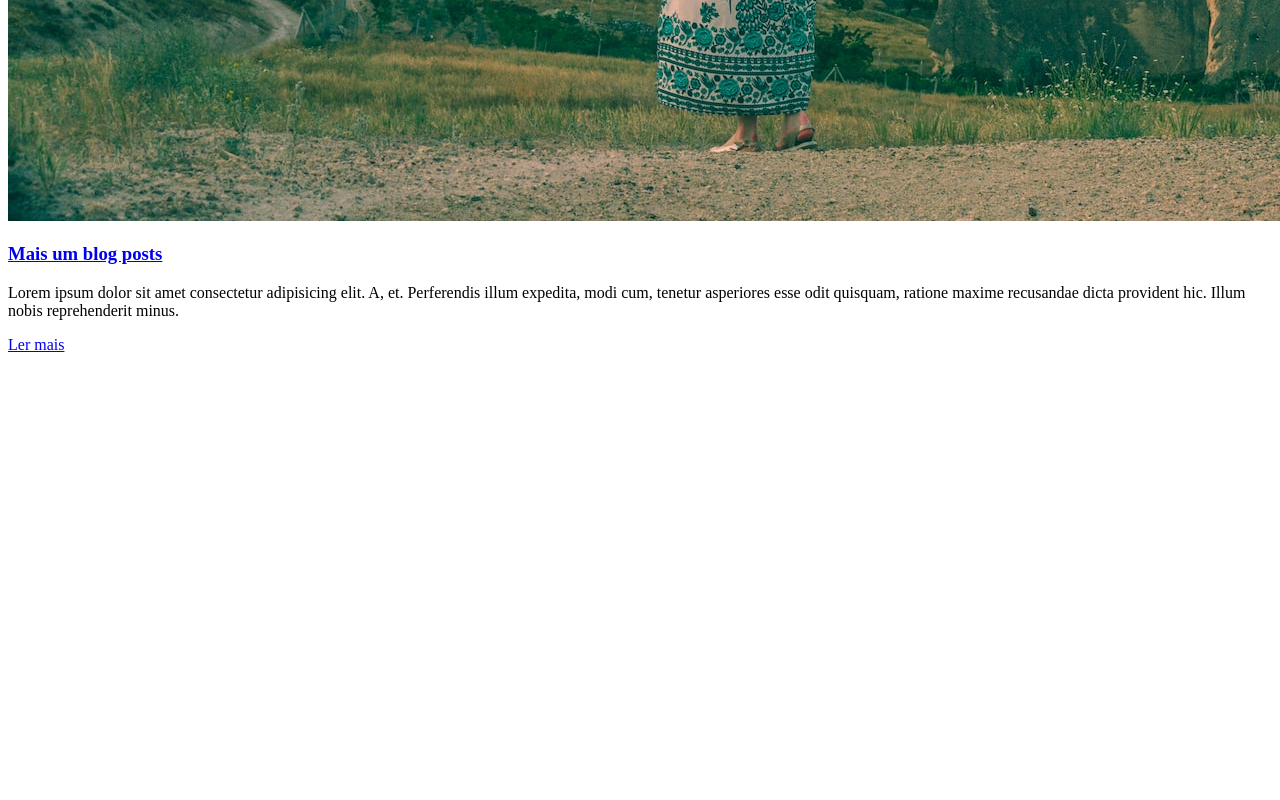
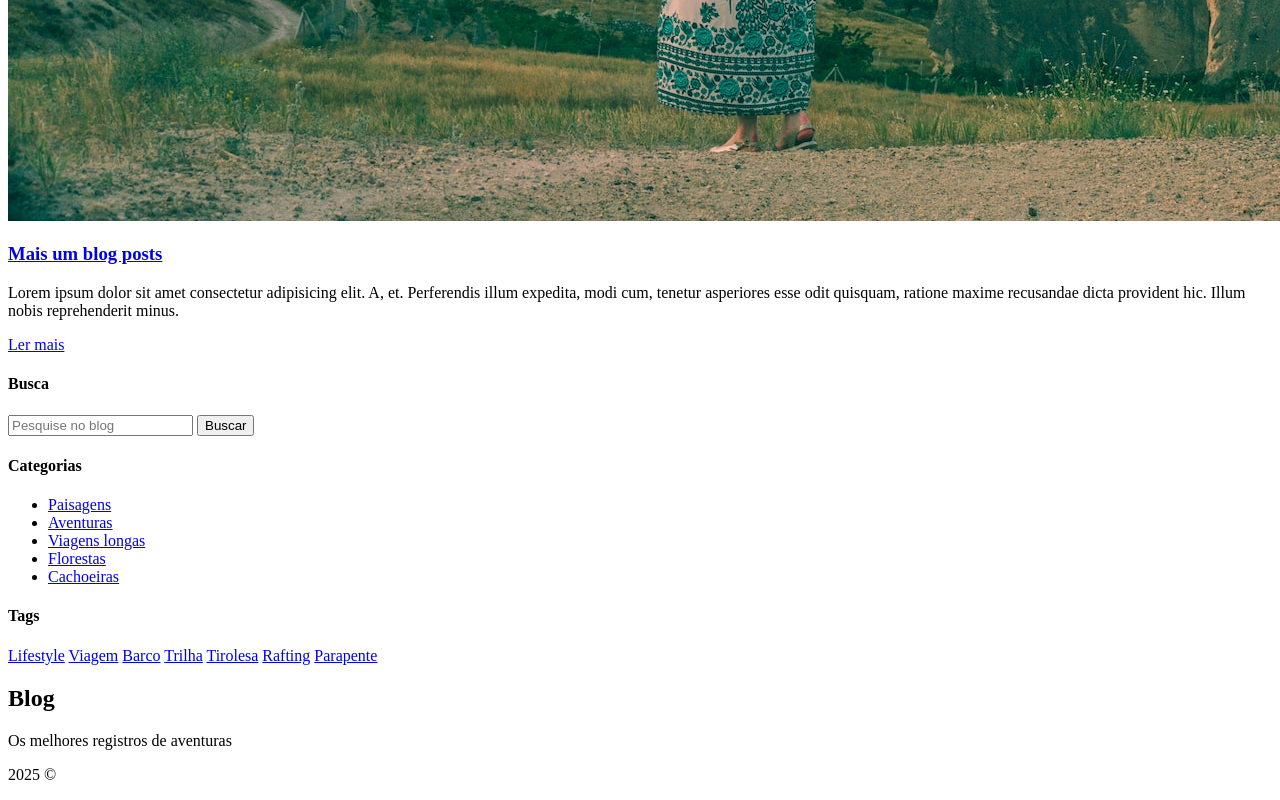
Before and after one commit to jonatasthome07/Semantic-Blog, a plain HTML site: page index.html in a window 1280 px wide. Shown: the part 4024-4824 px from the top of the page. Before the commit the page ends 4386 px from the top, so only its background shows below. Drawn offline with Linux system fonts and the light colour scheme.

Commit message:
Updating HTML

```diff
--- a/index.html
+++ b/index.html
@@ -40,7 +40,44 @@
                 <a href="#">Ler mais</a>
             </article>
         </main>
-        <aside id="side-bar"></aside>
+        <aside id="side-bar">
+            <section id="search-bar">
+                <h4>Busca</h4>
+                <form>
+                    <input type="text" placeholder="Pesquise no blog">
+                    <input type="submit" value="Buscar">
+                </form>
+            </section>
+            <section id="categories">
+                <h4>Categorias</h4>
+                <nav>
+                    <ul>
+                        <li><a href="#">Paisagens</a></li>
+                        <li><a href="#">Aventuras</a></li>
+                        <li><a href="#">Viagens longas</a></li>
+                        <li><a href="#">Florestas</a></li>
+                        <li><a href="#">Cachoeiras</a></li>
+                    </ul>
+                </nav>
+            </section>
+            <section id="tags">
+                <h4>Tags</h4>
+                <div id="tags-container">
+                    <a href="#">Lifestyle</a>
+                    <a href="#">Viagem</a>
+                    <a href="#">Barco</a>
+                    <a href="#">Trilha</a>
+                    <a href="#">Tirolesa</a>
+                    <a href="#">Rafting</a>
+                    <a href="#">Parapente</a>
+                </div>
+            </section>
+        </aside>
     </div>
+    <footer id="footer">
+        <h2>Blog</h2>
+        <p>Os melhores registros de aventuras</p>
+        <p>2025 &copy; </p>
+    </footer>
 </body>
 </html>
```
